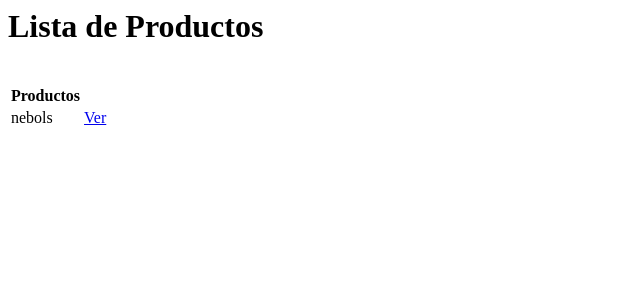
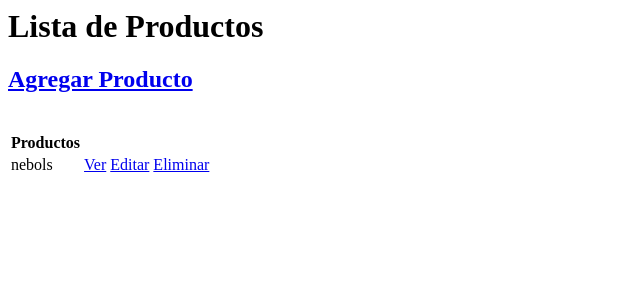
Before and after one commit to Dobrooo/proyecto, a Django app: page / in a window 1280 px wide. Shown: the top 300 px of the page, without its empty margins (0-640 px from the left). Run offline with Django 4.2, Linux system fonts and the light colour scheme; data comes from the database, SQL or seed files in the repository; both versions use the stored data as it was after the commit.

Commit message:
un par de cositas nuevas q hice en la escuela

```diff
--- a/base/templates/base/producto_list.html
+++ b/base/templates/base/producto_list.html
@@ -1,4 +1,6 @@
 <h1>Lista de Productos</h1>
+<h2><a href="{% url 'AgrProducto' %}">Agregar Producto</a></h2>
+
 
 <table>
     <tr>
@@ -10,6 +12,8 @@
     <tr>
         <td>{{Producto.nombre}}</td>
         <td><a href="{% url 'Productodetalle' Producto.id %}">Ver</a></td>
+        <td><a href="{% url 'Modproducto' Producto.id %}">Editar</a></td>
+        <td><a href="{% url 'ElimProducto' Producto.id %}">Eliminar</a></td>
     </tr>
 
 
--- a/base/urls.py
+++ b/base/urls.py
@@ -1,6 +1,8 @@
 from django.urls import path
-from .views import ProductosView, ProductosDetalle, AgrProducto
+from .views import ProductosView, ProductosDetalle, AgrProducto, ModProducto, EliminarProducto
 
 urlpatterns = [path('', ProductosView.as_view(), name='ProductosView'),
                path('productos/<int:pk>', ProductosDetalle.as_view(), name='Productodetalle'),
-                path('agregar-producto', AgrProducto.as_view(), name='AgrProducto')]
+                path('agregar-producto', AgrProducto.as_view(), name='AgrProducto'),
+                path('modificar-producto/<int:pk>', ModProducto.as_view(), name='Modproducto'),
+                path('eliminar-producto/<int:pk>', EliminarProducto.as_view(), name='ElimProducto')]
--- a/base/views.py
+++ b/base/views.py
@@ -1,7 +1,7 @@
 from django.shortcuts import render
 from django.views.generic.list import ListView
 from django.views.generic.detail import DetailView
-from django.views.generic.edit import CreateView
+from django.views.generic.edit import CreateView , UpdateView, DeleteView
 from django.urls import reverse_lazy
 from .models import Producto
 
@@ -17,3 +17,12 @@ class AgrProducto(CreateView):
     model = Producto
     fields = '__all__'
     success_url = reverse_lazy('ProductosView')
+
+class ModProducto(UpdateView):
+    model = Producto
+    fields = '__all__'
+    success_url = reverse_lazy('ProductosView')
+
+class EliminarProducto(DeleteView):
+    model = Producto
+    success_url = reverse_lazy('ProductosView')
```
Also changed, not shown: base/templates/base/producto_confirm_delete.html (added, +7 -0 lines), base/templates/base/producto_form.html (+8 -0 lines), db.sqlite3.
